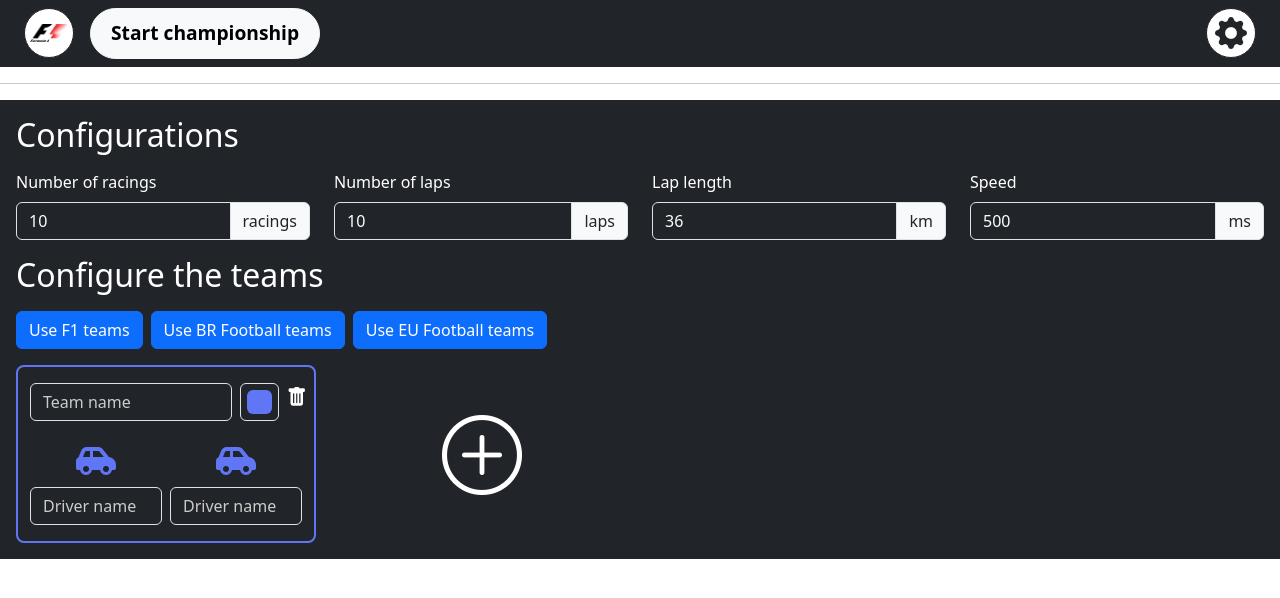
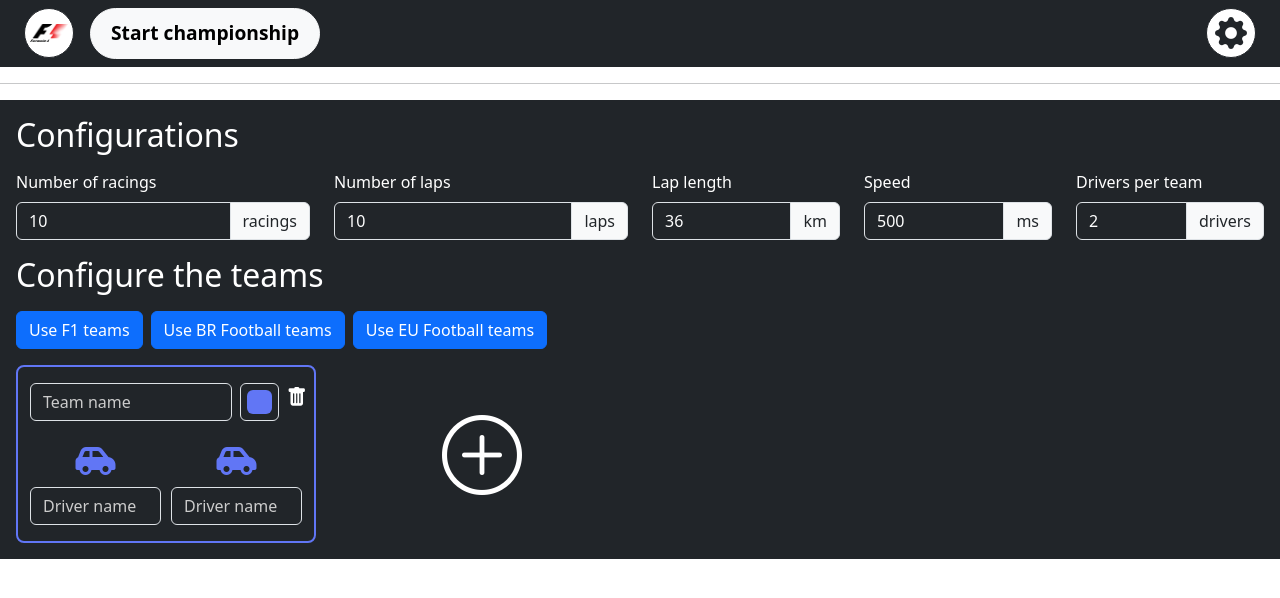
Before and after one commit to Fronchak-Projects/Racing-Simulator, a React (Vite) app: page / in a window 1280 px wide. Shown: the top 598 px of the page. Built offline with nearby package versions, Linux system fonts and the light colour scheme.

Commit message:
update style to TeamFormComponent to make more flexible

```diff
--- a/src/components/AppConfig/index.tsx
+++ b/src/components/AppConfig/index.tsx
@@ -9,11 +9,13 @@ type Props = {
     numberOfLaps: number;
     lapLength: number;
     speed: number;
+    numberOfDriversPerTeam: number;
     teams: Array<TeamForm>
     onNumberOfRacingsChange: (nextNumberOfRacings: number) => void;
     onNumberOfLapsChange: (nextNumberOfLaps: number) => void;
     onLapLengthChange: (nextLapLength: number) => void;
     onSpeedChange: (nextSpeed: number) => void;
+    onNumberOfDriversPerTeamChange: (nextNumberOfDriversPerTeam: number) => void;
     onTeamChange: (nextTeam: TeamForm, index: number) => void;
     onAddTeam: () => void,
     onRemoveTeam: (index: number) => void,
@@ -25,6 +27,7 @@ const AppConfig = ({
         numberOfLaps, onNumberOfLapsChange,
         lapLength, onLapLengthChange,
         speed, onSpeedChange,
+        numberOfDriversPerTeam, onNumberOfDriversPerTeamChange,
         teams, onTeamChange,
         onAddTeam, onRemoveTeam,
         setTeams
@@ -55,6 +58,13 @@ const AppConfig = ({
         const nextSpeed = Number.parseInt(event.target.value);
         if(!Number.isNaN(nextSpeed) && nextSpeed >= 100) {
             onSpeedChange(nextSpeed);
+        }
+    }
+
+    const handleNumberOfDriversPerTeamChange = (event: React.ChangeEvent<HTMLInputElement>) => {
+        const nextNumberOfDriversPerTeam = Number.parseInt(event.target.value);
+        if(!Number.isNaN(nextNumberOfDriversPerTeam) && nextNumberOfDriversPerTeam >= 1) {
+            onNumberOfDriversPerTeamChange(nextNumberOfDriversPerTeam);
         }
     }
 
@@ -100,7 +110,7 @@ const AppConfig = ({
                         </div>
                     </div>
                 </div>
-                <div className="col-6 col-md-3">
+                <div className="col-6 col-md-2">
                     <div className="mb-3">
                         <label htmlFor="lap-length" className="form-label">Lap length</label>
                         <div className="input-group">
@@ -119,7 +129,7 @@ const AppConfig = ({
                         </div>
                     </div>
                 </div>
-                <div className="col-6 col-md-3">
+                <div className="col-6 col-md-2">
                     <div className="mb-3">
                         <label htmlFor="speed" className="form-label">Speed</label>
                         <div className="input-group">
@@ -135,6 +145,27 @@ const AppConfig = ({
                                 onChange={handleSpeedChange}
                             />
                             <span className="input-group-text" id="speed-addon">ms</span>
+                        </div>
+                    </div>
+                </div>
+                <div className="col-6 col-md-2">
+                    <div className="mb-3">
+                        <label htmlFor="drivers-per-team" className="form-label">Drivers per team</label>
+                        <div className="input-group">
+                            <input
+                                id="drivers-per-team"
+                                type="number"
+                                step={1}
+                                min={1}
+                                className="form-control bg-dark text-white"
+                                aria-label="drivers per team"
+                                aria-describedby="number-of-drivers-per-team-addon"
+                                value={numberOfDriversPerTeam}
+                                onChange={handleNumberOfDriversPerTeamChange}
+                            />
+                            <span className="input-group-text" id="number-of-drivers-per-team-addon">
+                                { numberOfDriversPerTeam === 1 ? 'driver' : 'drivers' }
+                            </span>
                         </div>
                     </div>
                 </div>
--- a/src/components/RacingApp/index.tsx
+++ b/src/components/RacingApp/index.tsx
@@ -13,6 +13,7 @@ const RacingApp = () => {
   const [numberOfLaps, setNumberOfLaps] = useState<number>(10);
   const [lapLength, setLapLength] = useState<number>(36);
   const [speed, setSpeed] = useState<number>(500);
+  const [numberOfDriverPerTeam, setNumberOfDriversPerTeam] = useState<number>(2);
   const [status, setStatus] = useState<RacingAppStatus>('NOT_START');
   const [showConfig, setShowConfig] = useState<boolean>(true);
   const [championshipId, setChampionshipId] = useState<number>(0);
@@ -71,9 +72,9 @@ const RacingApp = () => {
       id: index,
       color: team.color,
       name: team.name,
-      drivers: []
+      drivers: Array(numberOfDriverPerTeam).fill('')
     }
-  })
+  });
 
   championshipTeams.forEach((team, teamIndex) => {
     const teamForm = teams[teamIndex];
@@ -99,10 +100,12 @@ const RacingApp = () => {
           numberOfLaps={numberOfLaps}
           lapLength={lapLength}
           speed={speed}
+          numberOfDriversPerTeam={numberOfDriverPerTeam}
           onNumberOfRacingsChange={setNumberOfRacings}
           onNumberOfLapsChange={setNumberOfLaps}
           onLapLengthChange={setLapLength}
           onSpeedChange={setSpeed}
+          onNumberOfDriversPerTeamChange={setNumberOfDriversPerTeam}
           teams={teams}
           onTeamChange={handleTeamChange}
           onAddTeam={handleAddTeam}
--- a/src/components/TeamFormComponent/index.tsx
+++ b/src/components/TeamFormComponent/index.tsx
@@ -65,7 +65,9 @@ const TeamFormComponent = ({ teamForm, index, onTeamFormChange, onDelete }: Prop
                 <div className="col-1 text-end">
                     <i className="bi bi-trash-fill fs-5" onClick={() => onDelete(index)}></i>
                 </div>
-                <div className="col-6">
+                <div className="drivers-form-container">
+                    { teamForm.drivers.map((driver, driverIndex) => (
+                        <div className="driver-form-container">
                             <div className="text-center mb-2">
                                 <CarIcon color={ teamForm.color } />
                             </div>
@@ -73,21 +75,11 @@ const TeamFormComponent = ({ teamForm, index, onTeamFormChange, onDelete }: Prop
                                 type="text"
                                 className="form-control bg-dark text-white"
                                 placeholder="Driver name"
-                        value={teamForm.drivers[0]}
-                        onChange={(e) => handleDriverChange(e, 0)}
+                                value={driver}
+                                onChange={(e) => handleDriverChange(e, driverIndex)}
                             />
                         </div>
-                <div className="col-6">
-                    <div className="text-center mb-2">
-                    <CarIcon color={ teamForm.color } />
-                    </div>
-                    <input
-                        type="text"
-                        className="form-control bg-dark text-white"
-                        placeholder="Driver name"
-                        value={teamForm.drivers[1]}
-                        onChange={(e) => handleDriverChange(e, 1)}
-                    />
+                    )) }
                 </div>
             </div>
         </div>
--- a/src/components/TeamFormComponent/style.css
+++ b/src/components/TeamFormComponent/style.css
@@ -2,6 +2,17 @@ input.form-control::placeholder {
     color: #CCC;
 }
 
-div.col-6 i {
+.drivers-form-container {
+    display: flex;
+    flex-wrap: wrap;
+    gap: 10px;
+}
+
+.driver-form-container {
+    flex: 1;
+    min-width: 120px;
+}
+
+.driver-form-container i {
     font-size: 2em;
 }
```
Lines whose indentation alone changed are shown as unchanged.
